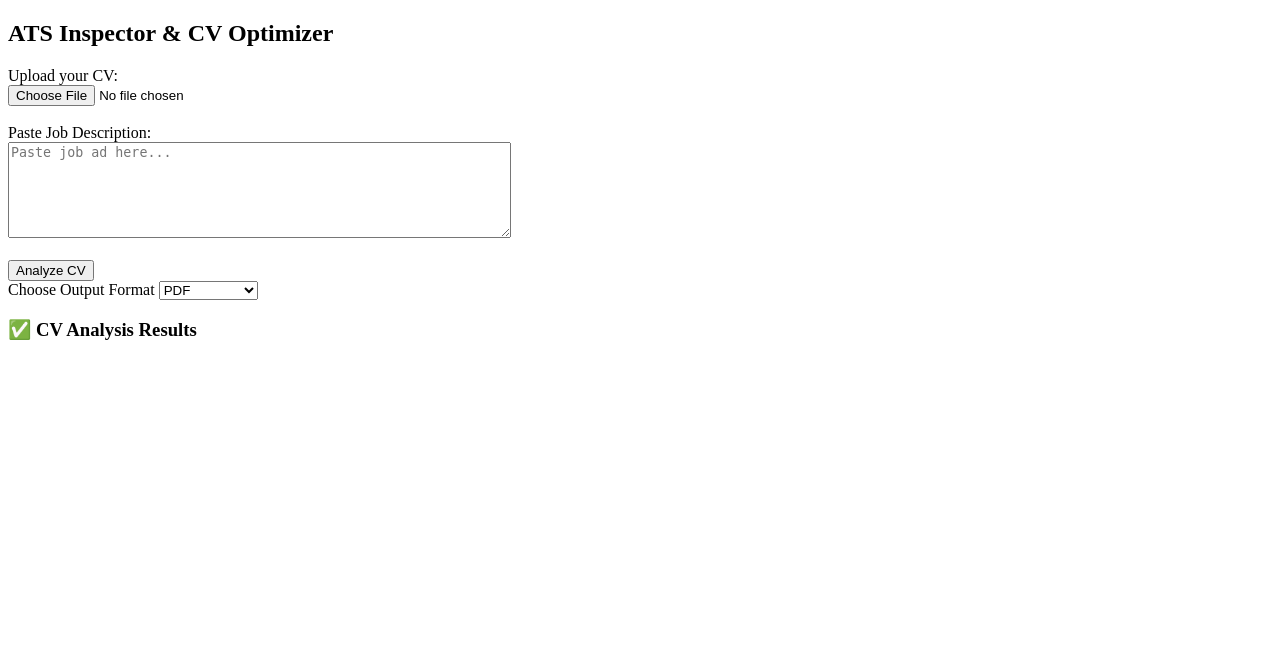
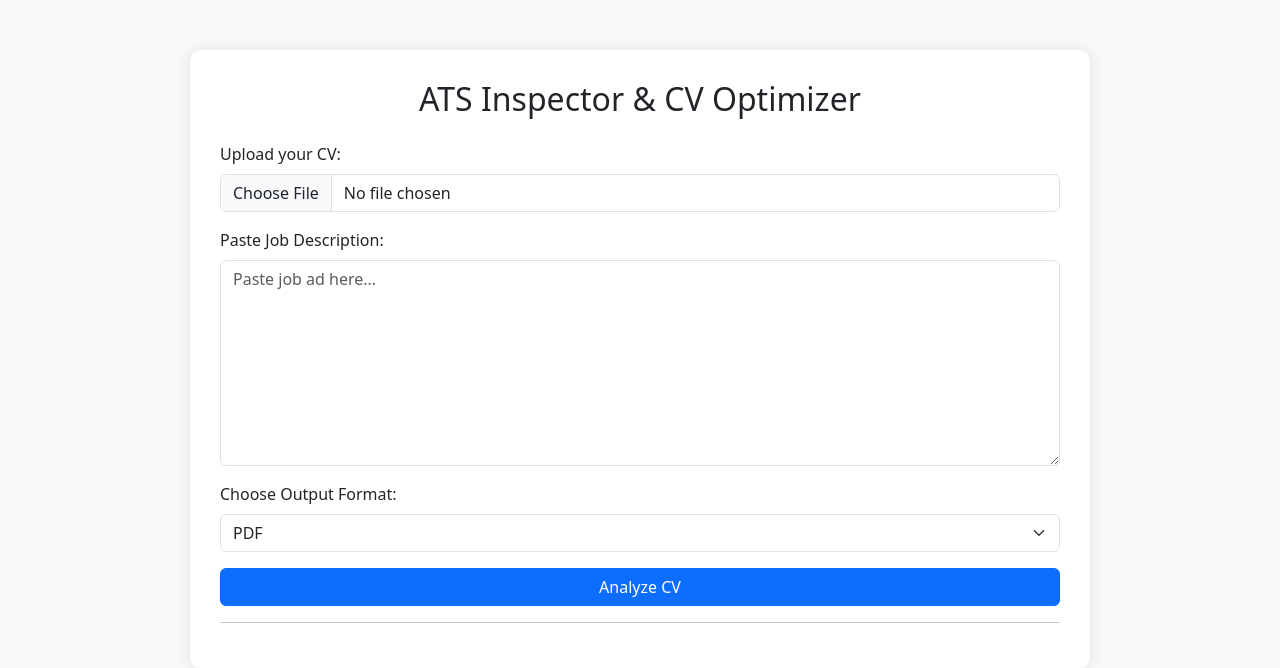
Before and after one commit to smtshiyo8-dot/ATS-Inspector-CV-Optimizer, a Flask app: page / in a window 1280 px wide. Shown: the top 668 px of the page. Run offline with Flask 3, Linux system fonts and the light colour scheme; some libraries are stand-ins or nearby versions.

Commit message:
Initial commit: ATS Inspector & CV Optimizer

```diff
--- a/app.py
+++ b/app.py
@@ -14,36 +14,41 @@ def process_cv():
         return jsonify({"error": "No file provided"}), 400
 
     file = request.files['file']
-    filename = os.path.splitext(file.filename)[0]  # strip extension
+    filename_no_ext = os.path.splitext(file.filename)[0]  # strip extension
 
     job_description = request.form.get("job_description", "")
     output_format = request.form.get("output_format", "pdf")
 
+    # --- ATS detection & CV scoring ---
     ats_result = detect_ats(file)
     score, improvements, missing_keywords = score_cv(file, job_description)
 
+    # --- Save optimized CV ---
     output_folder = os.path.join("static", "optimized")
     os.makedirs(output_folder, exist_ok=True)
 
-    if output_format == "docx":
+    if output_format.lower() == "docx":
         modified_cv = modify_cv_docx(file, missing_keywords)
-        modified_path = os.path.join(output_folder, f"{filename}_optimized.docx")
+        modified_path = os.path.join(output_folder, f"{filename_no_ext}_optimized.docx")
     else:
         modified_cv = modify_cv_pdf(file, missing_keywords)
-        modified_path = os.path.join(output_folder, f"{filename}_optimized.pdf")
+        modified_path = os.path.join(output_folder, f"{filename_no_ext}_optimized.pdf")
 
     with open(modified_path, "wb") as f:
         f.write(modified_cv.read())
 
+    # --- Return JSON including missing keywords ---
     result = {
-        "filename": f"{filename}.{output_format}",
+        "filename": f"{filename_no_ext}.{output_format}",
         "ats_detected": ats_result,
         "cv_score": score,
         "improvements": improvements,
+        "missing_keywords": missing_keywords,   # <-- added for frontend highlights
         "modified_cv_url": f"/static/optimized/{os.path.basename(modified_path)}"
     }
 
     return jsonify(result), 200
+
 
 @app.route("/")
 def home():
--- a/templates/upload.html
+++ b/templates/upload.html
@@ -1,49 +1,113 @@
 <!DOCTYPE html>
-<html>
+<html lang="en">
 <head>
+    <meta charset="UTF-8">
+    <meta name="viewport" content="width=device-width, initial-scale=1.0">
     <title>ATS Inspector & CV Optimizer</title>
+    <!-- Bootstrap CSS -->
+    <link href="https://cdn.jsdelivr.net/npm/bootstrap@5.3.2/dist/css/bootstrap.min.css" rel="stylesheet">
+    <style>
+        body {
+            background-color: #f8f9fa;
+            padding-top: 50px;
+        }
+        .container {
+            max-width: 900px;
+            background: #fff;
+            padding: 30px;
+            border-radius: 12px;
+            box-shadow: 0 0 15px rgba(0,0,0,0.1);
+        }
+        #results-card {
+            margin-top: 20px;
+        }
+        #res-improvements li {
+            margin-bottom: 5px;
+        }
+        #keyword-highlights span {
+            background-color: #ffecb3;
+            border-radius: 3px;
+            padding: 2px 4px;
+            margin: 1px;
+            display: inline-block;
+        }
+        button:disabled {
+            cursor: not-allowed;
+        }
+    </style>
 </head>
 <body>
-    <h2>ATS Inspector & CV Optimizer</h2>
+
+<div class="container">
+    <h2 class="text-center mb-4">ATS Inspector & CV Optimizer</h2>
+
+    <!-- Upload Form -->
     <form id="cvForm" enctype="multipart/form-data">
-        <label>Upload your CV:</label><br>
-        <input type="file" name="file" required><br><br>
-
-        <label>Paste Job Description:</label><br>
-        <textarea name="job_description" rows="6" cols="60" placeholder="Paste job ad here..."></textarea><br><br>
-
-        <button type="submit">Analyze CV</button>
-    </form>
+        <div class="mb-3">
+            <label for="cvInput" class="form-label">Upload your CV:</label>
+            <input class="form-control" type="file" id="cvInput" name="file" accept=".pdf,.docx" required>
+        </div>
 
         <div class="mb-3">
-        <label for="outputFormat" class="form-label">Choose Output Format</label>
+            <label for="jobDescription" class="form-label">Paste Job Description:</label>
+            <textarea class="form-control" id="jobDescription" name="job_description" rows="8" placeholder="Paste job ad here..." required></textarea>
+        </div>
+
+        <div class="mb-3">
+            <label for="outputFormat" class="form-label">Choose Output Format:</label>
             <select class="form-select" id="outputFormat" name="output_format" required>
                 <option value="pdf" selected>PDF</option>
                 <option value="docx">Word (.docx)</option>
             </select>
         </div>
 
+        <button type="submit" class="btn btn-primary w-100" id="analyzeBtn">Analyze CV</button>
+    </form>
 
-    <h3>✅ CV Analysis Results</h3>
-    <pre id="results"></pre>
+    <!-- Progress Bar -->
+    <div class="progress mt-3" style="height: 25px; display:none;" id="progress-container">
+        <div class="progress-bar progress-bar-striped progress-bar-animated" role="progressbar" style="width: 0%;" id="progress-bar">0%</div>
+    </div>
+
+    <hr>
+
+    <!-- Results Section -->
+    <div id="results-card" class="card p-3" style="display:none;">
+        <h4 class="text-success">✅ CV Analysis Results</h4>
+        <p><strong>Filename:</strong> <span id="res-filename"></span></p>
+        <p><strong>ATS Detected:</strong> <span id="res-ats"></span></p>
+        <p><strong>CV Score:</strong> <span id="res-score"></span></p>
+
+        <h5>Improvements:</h5>
+        <ul id="res-improvements"></ul>
+
+        <h5>Missing Keywords Highlight:</h5>
+        <div id="keyword-highlights" class="mb-3"></div>
+
+        <a id="res-download" href="#" class="btn btn-success mt-3" style="display:none;" target="_blank">⬇ Download Optimized CV</a>
+    </div>
+</div>
+
+<!-- Bootstrap JS + Popper -->
+<script src="https://cdn.jsdelivr.net/npm/bootstrap@5.3.2/dist/js/bootstrap.bundle.min.js"></script>
 
 <script>
     const form = document.getElementById("cvForm");
     const resultsCard = document.getElementById("results-card");
+    const analyzeBtn = document.getElementById("analyzeBtn");
+    const progressContainer = document.getElementById("progress-container");
+    const progressBar = document.getElementById("progress-bar");
+    const keywordHighlights = document.getElementById("keyword-highlights");
 
     form.addEventListener("submit", async (e) => {
         e.preventDefault();
+        analyzeBtn.disabled = true;
+        analyzeBtn.textContent = "Analyzing...";
+        progressContainer.style.display = "block";
+        progressBar.style.width = "10%";
+        progressBar.textContent = "Starting...";
 
-            const formData = new FormData();
-            const fileInput = document.getElementById("cvInput");
-            const jobDescription = document.getElementById("jobDescription")?.value || "";
-            const outputFormat = document.getElementById("outputFormat").value;
-
-            if (!fileInput.files.length) return;
-
-            formData.append("file", fileInput.files[0]);
-            formData.append("job_description", jobDescription);
-            formData.append("output_format", outputFormat);
+        const formData = new FormData(form);
 
         try {
             const res = await fetch("/process-cv", {
@@ -53,13 +117,16 @@
 
             const data = await res.json();
 
+            progressBar.style.width = "70%";
+            progressBar.textContent = "Processing CV...";
+
             if (res.ok) {
                 // Populate results
                 document.getElementById("res-filename").textContent = data.filename || "Unknown";
                 document.getElementById("res-ats").textContent = data.ats_detected || "Unknown";
                 document.getElementById("res-score").textContent = data.cv_score || "N/A";
 
-                // Improvements list
+                // Improvements
                 const improvementsList = document.getElementById("res-improvements");
                 improvementsList.innerHTML = "";
                 if (data.improvements && data.improvements.length > 0) {
@@ -72,28 +139,46 @@
                     improvementsList.innerHTML = "<li>No suggestions provided.</li>";
                 }
 
-                // Download link with dynamic label
+                // Missing keyword highlights
+                keywordHighlights.innerHTML = "";
+                if (data.missing_keywords && data.missing_keywords.length > 0) {
+                    data.missing_keywords.forEach(word => {
+                        const span = document.createElement("span");
+                        span.textContent = word;
+                        keywordHighlights.appendChild(span);
+                    });
+                }
+
+                // Download button
                 const downloadBtn = document.getElementById("res-download");
                 if (data.modified_cv_url) {
                     downloadBtn.style.display = "inline-block";
                     downloadBtn.href = data.modified_cv_url;
-
-                    if (data.filename.endsWith(".docx")) {
-                        downloadBtn.textContent = "⬇ Download Optimized CV (Word)";
-                    } else {
-                        downloadBtn.textContent = "⬇ Download Optimized CV (PDF)";
-                    }
+                    downloadBtn.textContent = data.filename.endsWith(".docx") ?
+                        "⬇ Download Optimized CV (Word)" :
+                        "⬇ Download Optimized CV (PDF)";
                 } else {
                     downloadBtn.style.display = "none";
                 }
 
-                // Show results card
                 resultsCard.style.display = "block";
+                progressBar.style.width = "100%";
+                progressBar.textContent = "Done!";
             } else {
                 alert("❌ Error: " + (data.error || "Something went wrong."));
+                progressBar.style.width = "0%";
             }
+
         } catch (err) {
             alert("❌ Error uploading CV. Please try again.");
+            progressBar.style.width = "0%";
+        } finally {
+            analyzeBtn.disabled = false;
+            analyzeBtn.textContent = "Analyze CV";
+            setTimeout(() => {
+                progressContainer.style.display = "none";
+                progressBar.style.width = "0%";
+            }, 1500);
         }
     });
 </script>
```
Also changed, not shown: requirements.txt (+5 -5 lines), utils.py (+11 -3 lines), 3 other files. Lines whose indentation alone changed are shown as unchanged.
